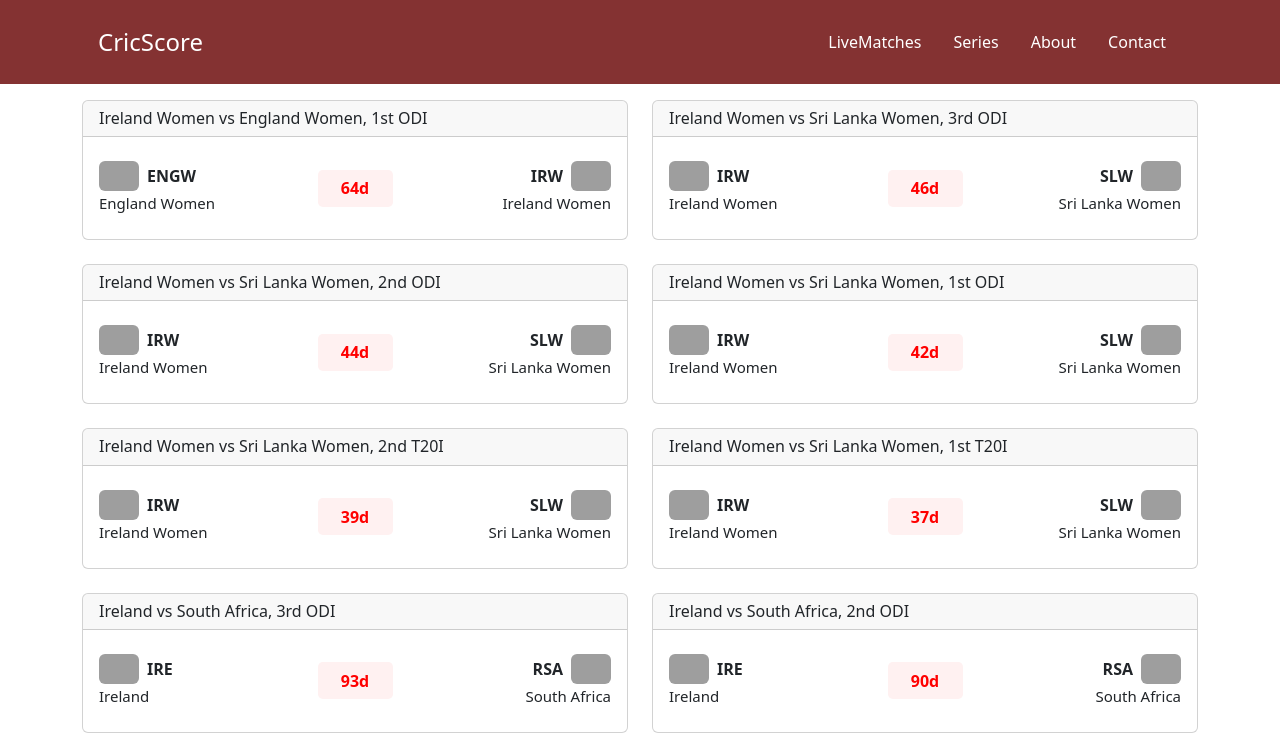
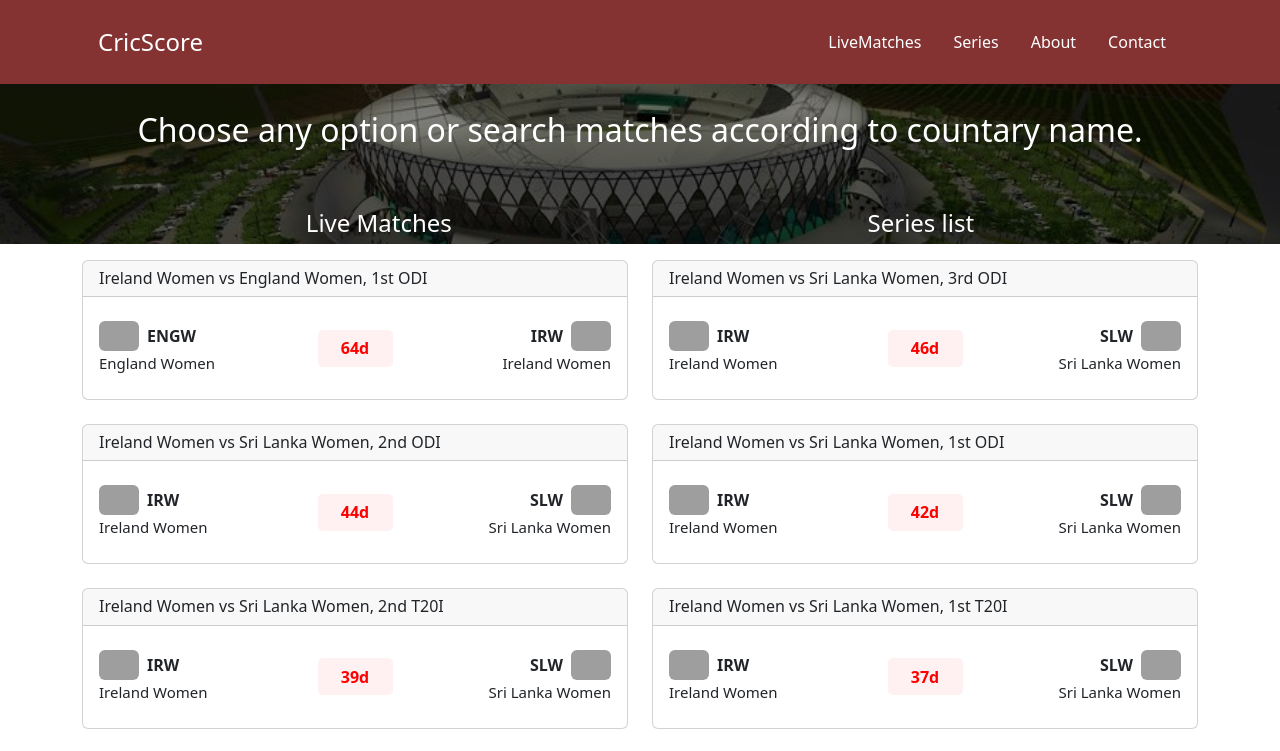
Before and after one commit to jatnrai/crickscore, a React (Create React App) app: page / in a window 1280 px wide. Shown: the top 751 px of the page. Built offline with nearby package versions, Linux system fonts and the light colour scheme; grey boxes are pictures that could not be loaded; a web font is replaced by a local one.

Commit message:
new changes

```diff
--- a/src/Components/Common/Header/Header.js
+++ b/src/Components/Common/Header/Header.js
@@ -17,7 +17,7 @@ const Navbar = () => {
   };
 
   return (
-      <header className="navbar mb-3">
+      <header className="navbar">
     <Container>
       <div className="navbar-container">
         <Link to='/' className="navbar-logo " style={logoLink}>CricScore</Link>
--- /dev/null
+++ b/src/Components/Pages/Home/Home.css
@@ -0,0 +1,59 @@
+/* Common.css */
+/*
+.homeBanner {
+    background-image: url("../../../Public/Images/stadium01.jpg");
+    background-size: cover;
+    background-position: center;
+    background-repeat: no-repeat;
+    width: 100%;
+    display: flex;
+    flex-direction: column;
+    justify-content: center;
+    align-items: center;
+    color: white;
+    margin-bottom: 1rem ;
+  } */
+
+  .homeBanner {
+    position: relative;
+    background-image: url("../../../Public/Images/stadium01.jpg");
+    background-size: cover;
+    background-position: center;
+    background-repeat: no-repeat;
+    width: 100%;
+    display: flex;
+    flex-direction: column;
+    justify-content: center;
+    align-items: center;
+    color: white;
+    margin-bottom: 1rem;
+    height: 20vh;
+  }
+
+  .homeBanner::before {
+    content: '';
+    position: absolute;
+    top: 0;
+    left: 0;
+    right: 0;
+    bottom: 0;
+    background: rgba(0, 0, 0, 0.5);
+    z-index: 1;
+    pointer-events: none;
+    animation: fade-in 3s ease-in-out forwards;
+  }
+
+  .homeBanner h2,
+  .homeBanner a {
+    position: relative;
+    z-index: 2;
+  }
+
+  @keyframes fade-in {
+    0% {
+      opacity: 0;
+    }
+    50% {
+      opacity: 0.8;
+    }
+  }
--- a/src/Components/Pages/Home/Home.js
+++ b/src/Components/Pages/Home/Home.js
@@ -1,12 +1,20 @@
 // Home.js
 import React, { useEffect, useState } from 'react';
-import { Container } from 'react-bootstrap';
+import { Container, TabContainer } from 'react-bootstrap';
 import {LiveMatchesData} from '../../Data/LiveMatchesData';
 import LiveMatchesCard from './LiveMatchesCard';
 import Header from '../../Common/Header/Header';
+import "./Home.css";
+import { Link } from 'react-router-dom';
 
 function Home() {
   const [data, setData] = useState({});
+
+  const HomebannerLink ={
+    textDecoration: 'none',
+    color: '#fff',
+  }
+
   useEffect(() => {
     setData(LiveMatchesData[0].data)
   } ,[])
@@ -21,6 +29,15 @@ function Home() {
   return (
     <div>
       <Header />
+      <div className='homeBanner'>
+        <h2 className='p-4 m-3'>Choose any option or search matches according to countary name.</h2>
+        <Container>
+        <div className='d-flex justify-content-around m-3'>
+        <Link className='fs-4' style={HomebannerLink} to='/livematches'>Live Matches</Link>
+        <Link className='fs-4' style={HomebannerLink} to='/series'>Series list</Link>
+        </div>
+        </Container>
+      </div>
       <Container>
       <LiveMatchesCard  data={data}  dummyTeam={dummyTeam} />
     </Container>
```
